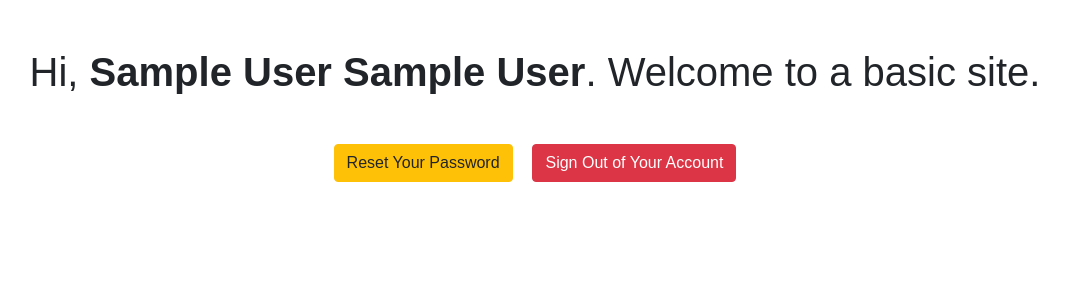
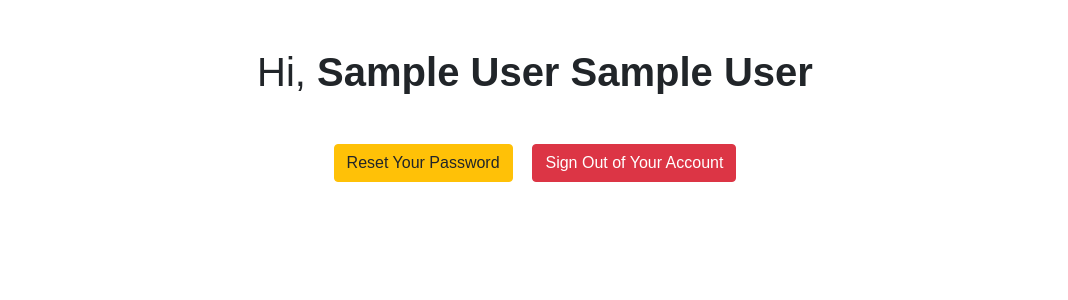
Before and after one commit to taviann/iaproject, a PHP site: page /lynks/profile.php in a window 1280 px wide. Shown: the part 49-349 px from the top of the page, without its empty margins (105-1173 px from the left). Run offline with PHP 8.4, Linux system fonts and the light colour scheme; the visitor is signed in with stand-in values (Sample User, id 1).

Commit message:
Update profile.php

```diff
--- a/profile.php
+++ b/profile.php
@@ -54,7 +54,7 @@ if(!isset($_SESSION["loggedin"]) || $_SESSION["loggedin"] !== true){
 
 
 
-    <h1 class="my-5">Hi, <b><?php echo htmlspecialchars($_SESSION["firstname"]. " " . $_SESSION["lastname"]); ?></b>. Welcome to a basic site.</h1>
+    <h1 class="my-5">Hi, <b><?php echo htmlspecialchars($_SESSION["firstname"]. " " . $_SESSION["lastname"]); ?></b></h1>
     <p>
         <a href="reset-password.php" class="btn btn-warning">Reset Your Password</a>
         <a href="logout.php" class="btn btn-danger ml-3">Sign Out of Your Account</a>
```
